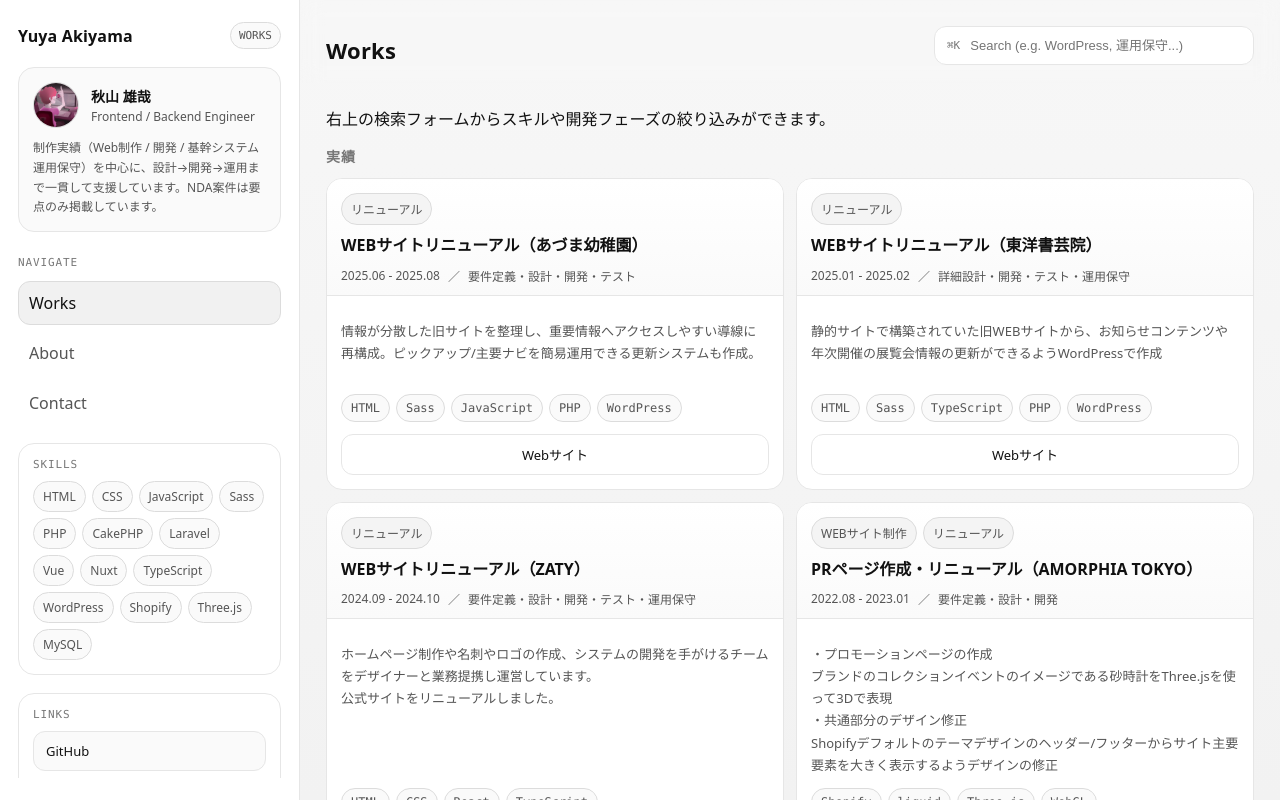
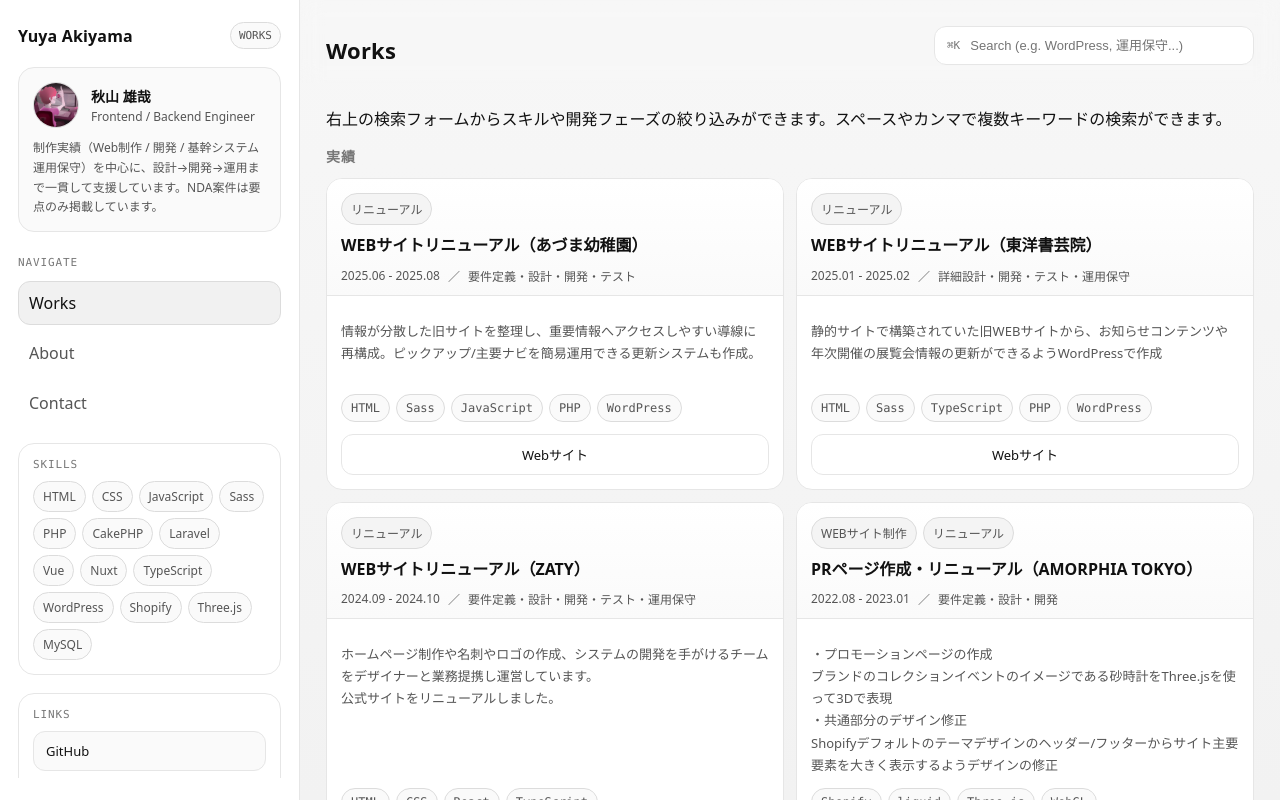
Before and after one commit to Zaty-Akiyama/portfolio, a Next.js app: page / in a window 1280 px wide. Shown: the top 800 px of the page. Built offline with nearby package versions, Linux system fonts and the light colour scheme.

Commit message:
キーワード説明追加

```diff
--- a/src/components/works/WorksPage.tsx
+++ b/src/components/works/WorksPage.tsx
@@ -77,7 +77,7 @@ export function WorksPage() {
 
       <div className={styles.content}>
         <p className="sub">
-          右上の検索フォームからスキルや開発フェーズの絞り込みができます。
+          右上の検索フォームからスキルや開発フェーズの絞り込みができます。スペースやカンマで複数キーワードの検索ができます。
         </p>
 
         <WorksSection id="featured" title="実績" projects={filteredProjects} keywords={q} />
```
